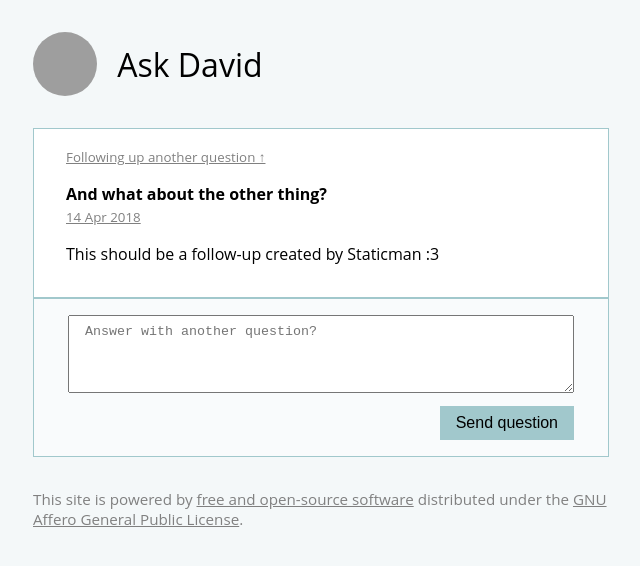
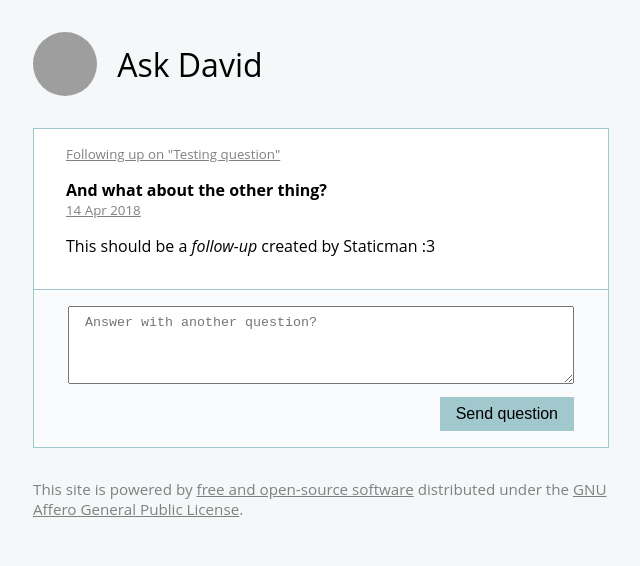
Before and after one commit to fdavidcl/nosykitty, a Jekyll site: the page built from _posts/2018-04-14-28db3480-3f78-11e8-b3d1-bf854f79876a.md, in a window 1280 px wide, cut to the strip 0-566 px from the top of the page. Shown: the whole strip, without its empty margins (319-959 px from the left). Built offline with Jekyll 4.4.1, drawn with Linux system fonts in a browser that asks for light colours; grey boxes are pictures that could not be loaded.

Commit message:
Working follow-up system

```diff
--- a/_includes/post.html
+++ b/_includes/post.html
@@ -1,7 +1,8 @@
 
-<article lang="{{ site.lang }}" class="post">
+<article lang="{{ site.lang }}" class="post {{ include.cl }}">
   {% if include.p.followup %}
-  <a class="followup" href="{{ site.baseurl }}{{ include.p.followup }}">Following up another question &uarr;</a>
+  {% assign prev = site.posts | where: "_id", include.p.followup | first %}
+  <a class="followup" href="{{ site.baseurl }}{{ prev.url }}">Following up on "{{ prev.title }}"</a>
   {% endif %}
   <span xmlns:dct="http://purl.org/dc/terms/" href="http://purl.org/dc/dcmitype/Text"
         property="dct:title" rel="dct:type" class="question">{{ include.p.title | escape | markdownify }}</span>
@@ -11,6 +12,6 @@
     </time>
   </a>
   <div class="answer">
-    {{ include.p.content }}
+    {{ include.p.content | markdownify }}
   </div>
 </article>
--- a/_layouts/post.html
+++ b/_layouts/post.html
@@ -2,6 +2,14 @@
 layout: default
 ---
 
-{% include post.html p=page %}
+{% include post.html p=page cl="single" %}
 
-{% include question.html followup=page.url %}
+{% assign followups = site.posts | where: "followup", page._id %}
+{% assign len = followups | size %}
+{% if len > 0 %}
+{% for f in followups %}
+{% include post.html p=f cl="threaded" %}
+{% endfor %}
+{% endif %}
+
+{% include question.html followup=page._id %}
--- a/assets/css/main.scss
+++ b/assets/css/main.scss
@@ -47,14 +47,17 @@
             text-align: center;
             color: #555;
         }
-        .post {
-            border-top-width: 0;
-        }
     }
     .post {
         padding: 1rem 2rem;
         border: 1px solid $bordercolor;
+        margin-bottom: -1px;
         background: #fff;
+
+
+        &.threaded {
+            margin-left: 4rem;
+        }
 
         .question {
             font-weight: bold;
@@ -67,6 +70,10 @@
         .date, .followup {
             font-size: smaller;
             color: gray;
+            white-space: nowrap;
+            text-overflow: ellipsis;
+            overflow: hidden;
+            display: block;
         }
 
         .answer {
```
Also changed, not shown: _posts/2018-03-20-1c53b010-2be2-11e8-9df1-79a13d8c7066.md (+1 -1 lines), _posts/2018-04-14-28db3480-3f78-11e8-b3d1-bf854f79876a.md (+2 -2 lines), 1 other file.
